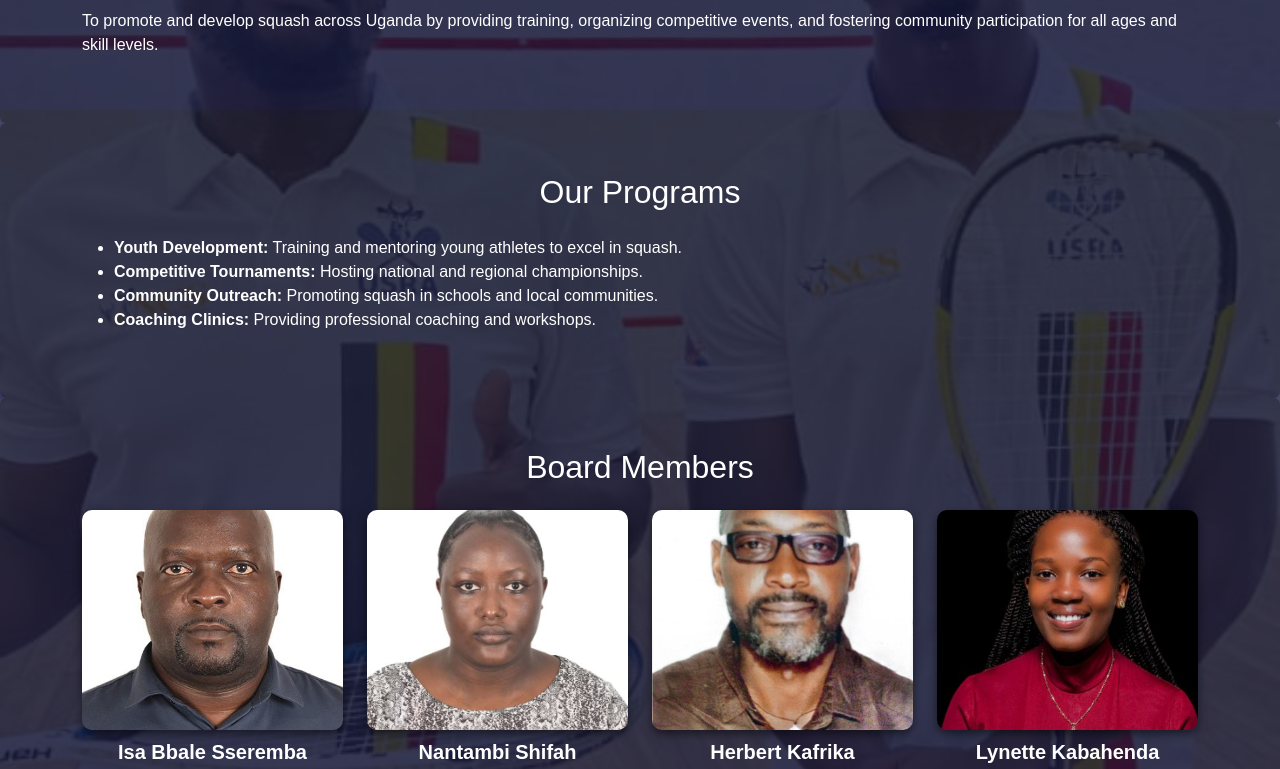
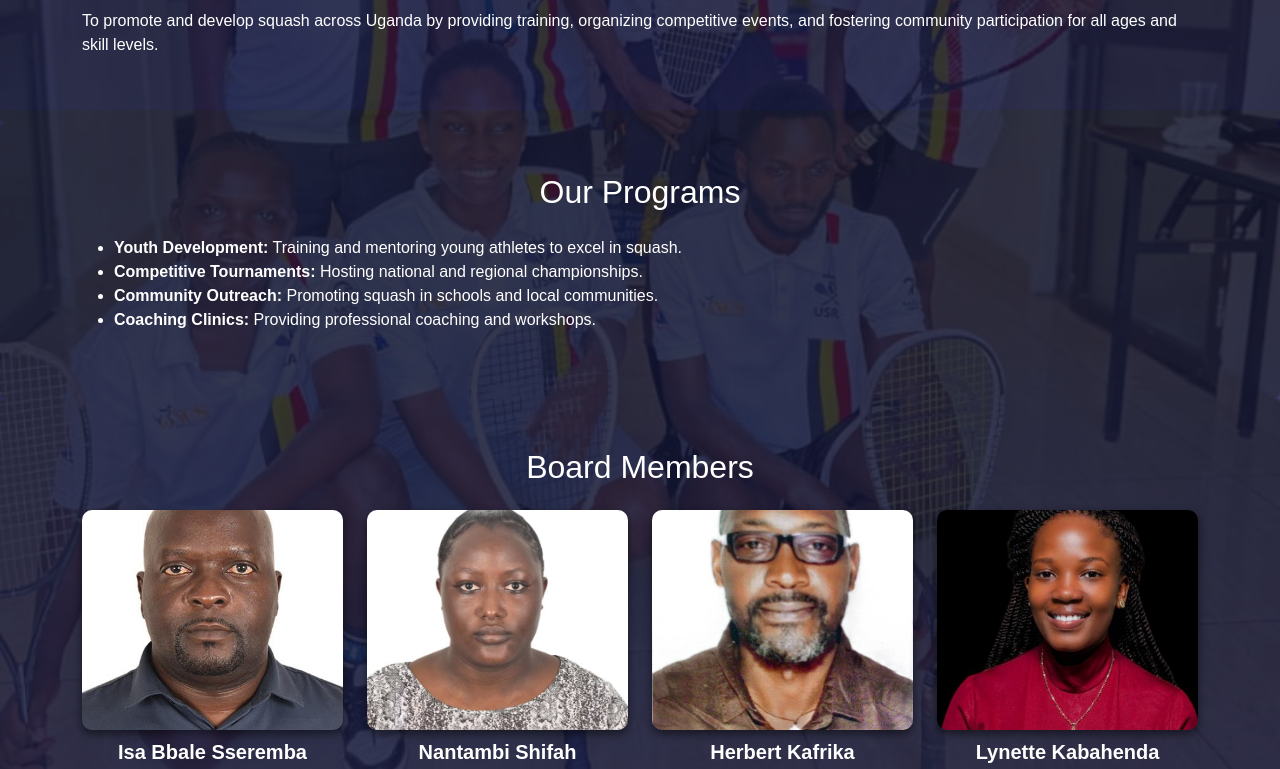
Before and after one commit to ARTHURBUKENYA30/squash, a plain HTML site: page index.html in a window 1280 px wide. Shown: the part 690-1459 px from the top of the page. Drawn offline with nearby package versions, Linux system fonts and the light colour scheme.

Commit message:
Update index.html

```diff
--- a/index.html
+++ b/index.html
@@ -10,7 +10,7 @@
   <style>
     body {
       font-family: Arial, sans-serif;
-      background: linear-gradient(rgba(0, 0, 50, 0.7), rgba(0, 0, 80, 0.7)), url('img/17.jpg') no-repeat center center fixed;
+      background: linear-gradient(rgba(0, 0, 50, 0.7), rgba(0, 0, 80, 0.7)), url('img/18.jpg') no-repeat center center fixed;
       background-size: cover;
       color: #fff;
     }
```
